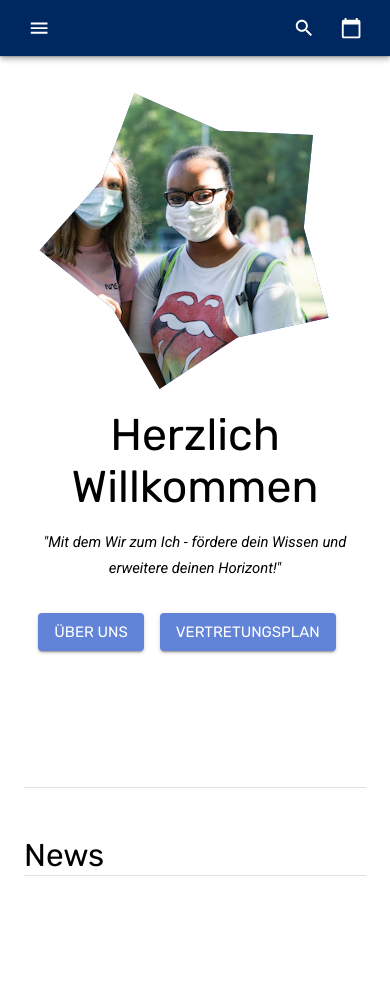
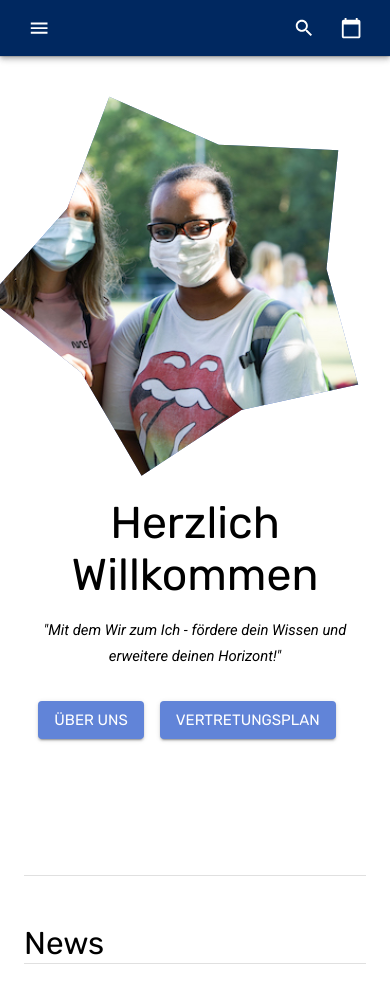
Before and after one commit to nicholas-roether/gyloh-preview, a React (Create React App) app: page / in a window 390 px wide. Shown: the top 994 px of the page. Before the commit the page ends 924 px from the top, so only its background shows below. Built offline with nearby package versions, Linux system fonts and the light colour scheme.

Commit message:
Fix star compression when menu is open in large mode

```diff
--- a/src/home/Star.tsx
+++ b/src/home/Star.tsx
@@ -31,11 +31,11 @@ export default class Star extends React.Component<{}, StarState> {
 			background-color: ${theme.palette.secondary.main};
 			top: 0;
 			left: 0;
-            width: 400px;
+			width: 400px;
 			height: 400px;
-			max-width: 80vw;
-			max-height: 80vw;
-            margin: ${theme.spacing(2)}px;
+			max-width: 80vh;
+			max-height: 80vh;
+            margin: ${theme.spacing(2, 2, 2, 0)};
 			clip-path: polygon(
 				30.5699% 3.9297%,
 				57.952% 15.9153%,
@@ -48,6 +48,9 @@ export default class Star extends React.Component<{}, StarState> {
 				0.1803% 54.2427%,
 				20.0409% 31.9043%
 			);
+			${theme.breakpoints.up("md")} {
+				flex: 0 0 400px;
+			}
 		`;
 
 		const ImageWrapper = styled.span`
```
